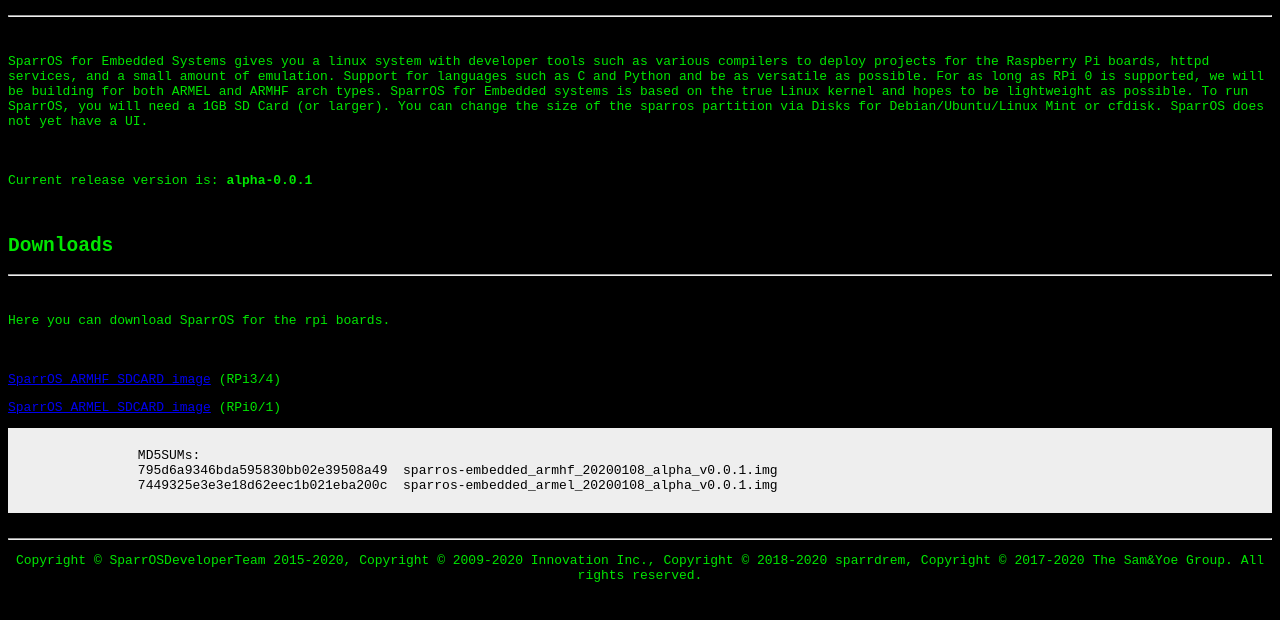
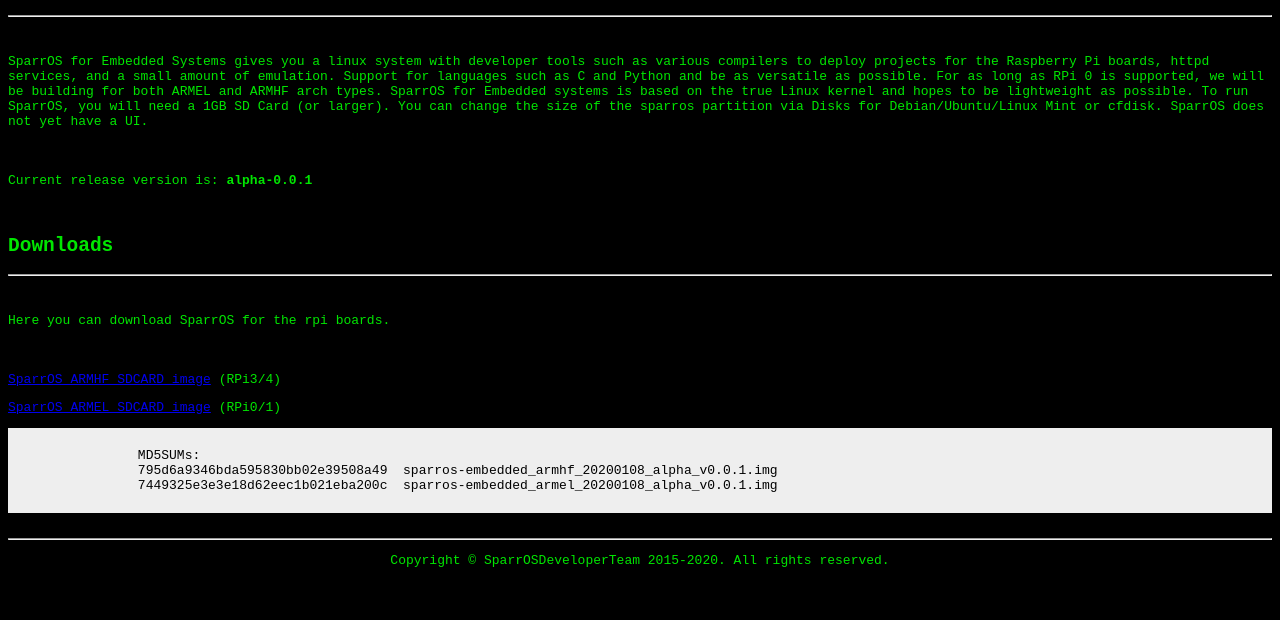
Before and after one commit to SparrOSDeveloperTeam/SparrOS-Pi, a plain HTML site: page index.html in a window 1280 px wide. Shown: the part 104-724 px from the top of the page. Drawn offline with Linux system fonts and the light colour scheme.

Commit message:
Remove unneeded copyright info

```diff
--- a/index.html
+++ b/index.html
@@ -55,7 +55,7 @@
             <hr />
             <center>
                 <p>
-                    Copyright &copy; SparrOSDeveloperTeam 2015-2020, Copyright &copy; 2009-2020 Innovation Inc., Copyright &copy; 2018-2020 sparrdrem, Copyright &copy; 2017-2020 The Sam&Yoe Group. All rights reserved.
+                    Copyright &copy; SparrOSDeveloperTeam 2015-2020. All rights reserved.
                 </p>
             </center>
         </font>
```
